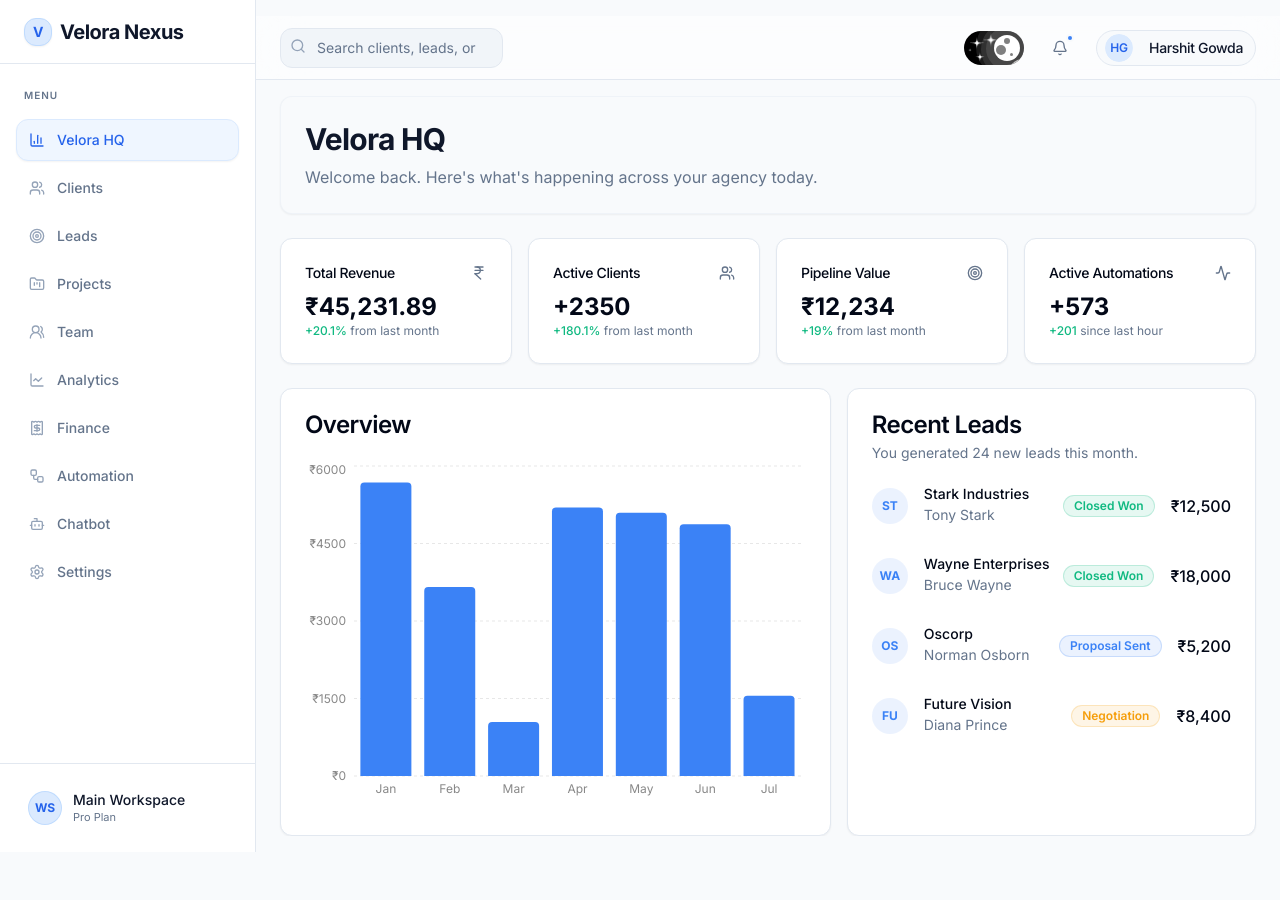
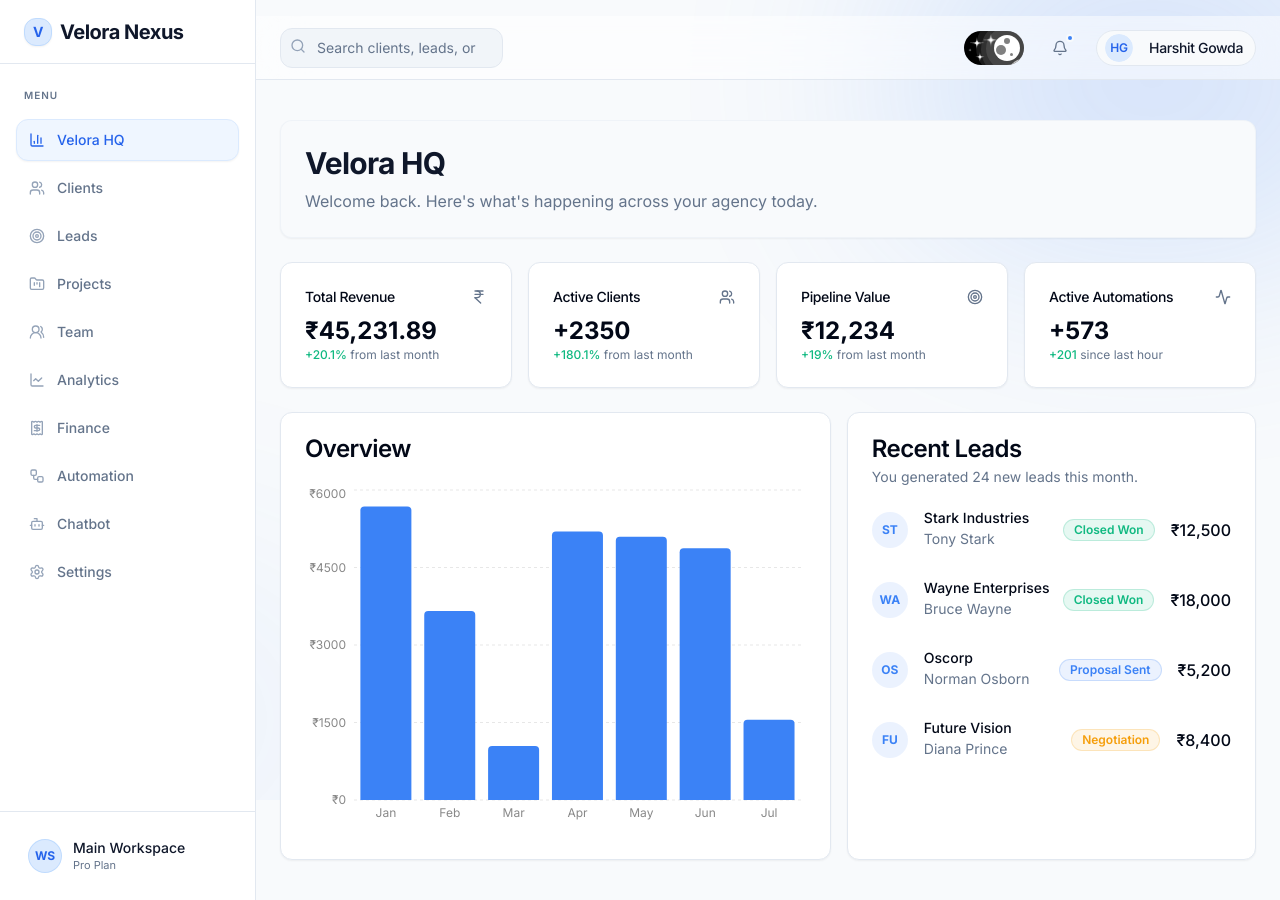
Before and after one commit to veloraa007-beep/velora-nexus, a Next.js app: page / in a window 1280 px wide. Before the commit the page ends 852 px from the top, so only its background shows below. Built offline with nearby package versions, Linux system fonts and the light colour scheme.

Commit message:
feat: refine login layout and update spreadsheet link

```diff
--- a/src/components/AppShell.tsx
+++ b/src/components/AppShell.tsx
@@ -4,6 +4,7 @@ import { useState } from "react";
 import { usePathname } from "next/navigation";
 import { Sidebar } from "./Sidebar";
 import { Header } from "./Header";
+import { cn } from "@/lib/utils";
 
 export default function AppShell({ children }: { children: React.ReactNode }) {
   const [sidebarOpen, setSidebarOpen] = useState(false);
@@ -11,17 +12,29 @@ export default function AppShell({ children }: { children: React.ReactNode }) {
 
   const isAuthRoute = pathname === '/login';
 
-  if (isAuthRoute) {
-    return <main className="flex-1 w-full min-h-screen">{children}</main>;
-  }
-
   return (
-    <div className="flex min-h-screen w-full bg-slate-50 dark:bg-gradient-to-br dark:from-[#020617] dark:via-[#020617] dark:to-[#0F172A] text-slate-900 dark:text-slate-200 selection:bg-blue-500/30">
-      <Sidebar isOpen={sidebarOpen} setIsOpen={setSidebarOpen} />
-      <div className="flex flex-col sm:gap-4 sm:py-4 sm:pl-14 lg:pl-0 flex-1 overflow-hidden transition-all duration-300 ease-in-out">
-        <Header setSidebarOpen={setSidebarOpen} />
-        <main className="flex-1 items-start gap-4 p-4 sm:px-6 sm:py-0 md:gap-8 overflow-y-auto">
-          {children}
+    <div className="flex min-h-screen w-full bg-[#f8fafc] dark:bg-background text-slate-900 dark:text-slate-200 selection:bg-primary/30 selection:text-primary transition-colors duration-500">
+      {/* Background Glow */}
+      <div className="fixed inset-0 pointer-events-none overflow-hidden z-0 opacity-20 dark:opacity-40">
+        <div className="absolute top-[-10%] right-[-10%] w-[40%] h-[40%] rounded-full bg-primary blur-[120px]" />
+        <div className="absolute bottom-[-10%] left-[-10%] w-[40%] h-[40%] rounded-full bg-primary/30 blur-[120px]" />
+      </div>
+      {!isAuthRoute && <Sidebar isOpen={sidebarOpen} setIsOpen={setSidebarOpen} />}
+      <div className={cn(
+        "flex flex-col flex-1 overflow-hidden transition-all duration-300 ease-in-out relative z-10",
+        !isAuthRoute && "sm:gap-4 sm:py-4 sm:pl-14 lg:pl-0"
+      )}>
+        {!isAuthRoute && <Header setSidebarOpen={setSidebarOpen} />}
+        <main className={cn(
+          "flex-1 items-start overflow-y-auto scrollbar-hide",
+          !isAuthRoute ? "gap-4 p-4 sm:px-6 sm:py-6 md:gap-8" : "p-0"
+        )}>
+          <div className={cn(
+            "animate-fade-in w-full",
+            !isAuthRoute ? "max-w-[1600px] mx-auto" : "h-full"
+          )}>
+            {children}
+          </div>
         </main>
       </div>
     </div>
```
Also changed, not shown: script.txt (added).
